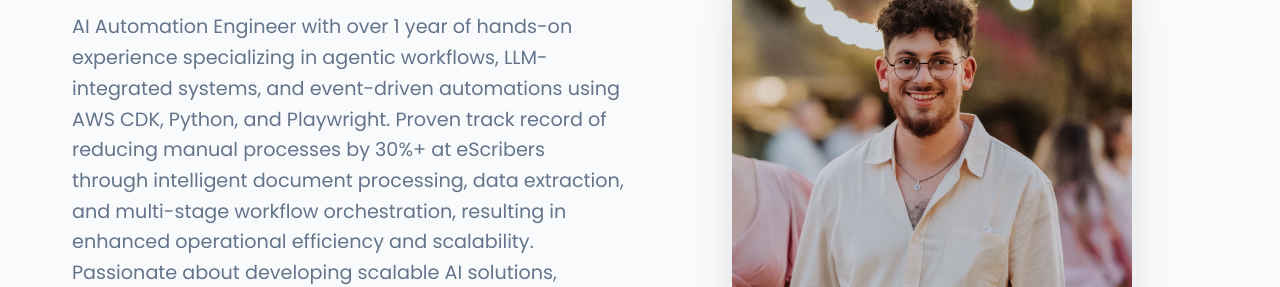
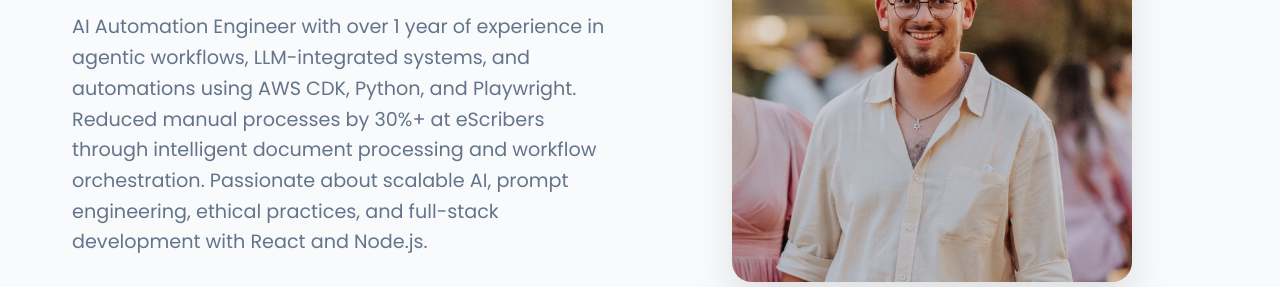
Before and after one commit to Shuicohen/Hackathon-3, a website: page public/home.html in a window 1280 px wide. Shown: the part 370-657 px from the top of the page. Drawn offline with Linux system fonts and the light colour scheme.

Commit message:
Refactor home.html content and structure
Updated the portfolio description and improved text clarity.

```diff
--- a/public/home.html
+++ b/public/home.html
@@ -28,13 +28,12 @@
             </div>
         </nav>
     </header>
-
     <section class="hero container">
         <div class="intro">
             <span class="greeting">Hey there 👋</span>
             <h1>I'm Shui Cohen</h1>
             <h2>Building the <span class="highlight">future</span><br>one line of code at a time</h2>
-            <p>AI Automation Engineer with over 1 year of hands-on experience specializing in agentic workflows, LLM-integrated systems, and event-driven automations using AWS CDK, Python, and Playwright. Proven track record of reducing manual processes by 30%+ at eScribers through intelligent document processing, data extraction, and multi-stage workflow orchestration, resulting in enhanced operational efficiency and scalability. Passionate about developing scalable AI solutions, prompt engineering, and ethical AI practices, with strong full-stack support in React and Node.js to build robust, user-centric applications.</p>
+            <p>AI Automation Engineer with over 1 year of experience in agentic workflows, LLM-integrated systems, and automations using AWS CDK, Python, and Playwright. Reduced manual processes by 30%+ at eScribers through intelligent document processing and workflow orchestration. Passionate about scalable AI, prompt engineering, ethical practices, and full-stack development with React and Node.js.</p>
             <div class="tech-stack">
                 <span class="tech-badge"><i class="fab fa-react"></i> React</span>
                 <span class="tech-badge"><i class="fab fa-node-js"></i> Node.js</span>
@@ -56,7 +55,6 @@
             <img src="img.png" alt="Shui Cohen" class="profile-img">
         </div>
     </section>
-
     <footer>
         <div class="footer-content">
             <div class="social-links">
@@ -70,13 +68,11 @@
             <p>&copy; 2025 Shui Cohen. All rights reserved.</p>
         </div>
     </footer>
-
     <script>
         // Mobile menu toggle
         document.querySelector('.mobile-menu').addEventListener('click', function() {
             document.querySelector('.nav-links').classList.toggle('show');
         });
-
         // Smooth scroll for navigation links
         document.querySelectorAll('a[href^="#"]').forEach(anchor => {
             anchor.addEventListener('click', function (e) {
@@ -86,7 +82,6 @@
                 });
             });
         });
-
         // Add active class to current navigation item
         const currentLocation = location.href;
         const menuItems = document.querySelectorAll('.nav-links a');
```
